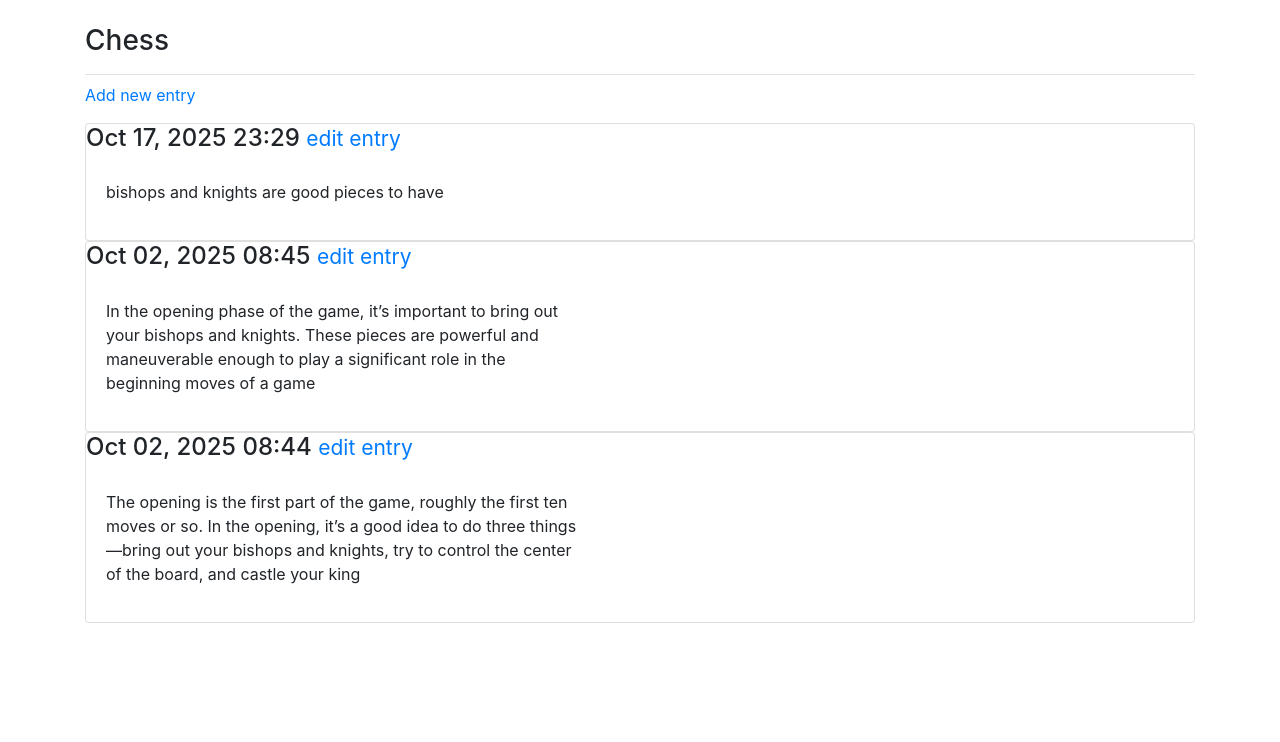
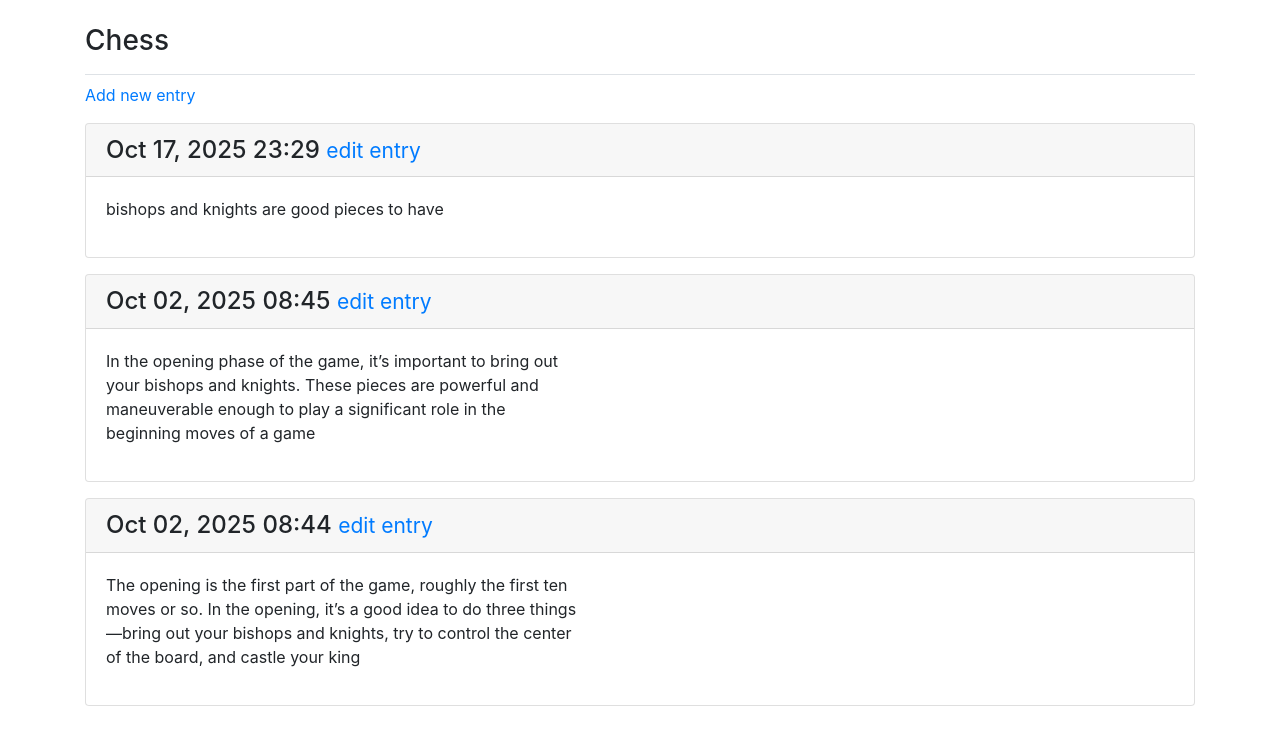
Before and after one commit to ayubasherifdeen/learning_log, a Django app: page /topics/1/ in a window 1280 px wide. Shown: the part 58-800 px from the top of the page. Run offline with Django 5.2, Linux system fonts and the light colour scheme; a user stored in the database is signed in; data comes from the database, SQL or seed files in the repository; some libraries are stand-ins or nearby versions.

Commit message:
adding a margin between entries and styling date of entry card

```diff
--- a/learning_logs/templates/learning_logs/topic.html
+++ b/learning_logs/templates/learning_logs/topic.html
@@ -10,11 +10,11 @@
     </p>
 
     {% for entry in entries %}
-    <div class="card">
-        <h4>
+    <div class="card mb-3">
+        <h4 class="card-header">
             {{ entry.date_added|date:'M d, Y H:i' }}
             <small>
-                <a href="{% url 'learning_logs:edit_entry' edit.id%}">edit entry</a>
+                <a href="{% url 'learning_logs:edit_entry' entry.id %}">edit entry</a>
             </small>
         </h4>
         <div class="card-body">{{ entry.text|linebreaks }}</div>
```
